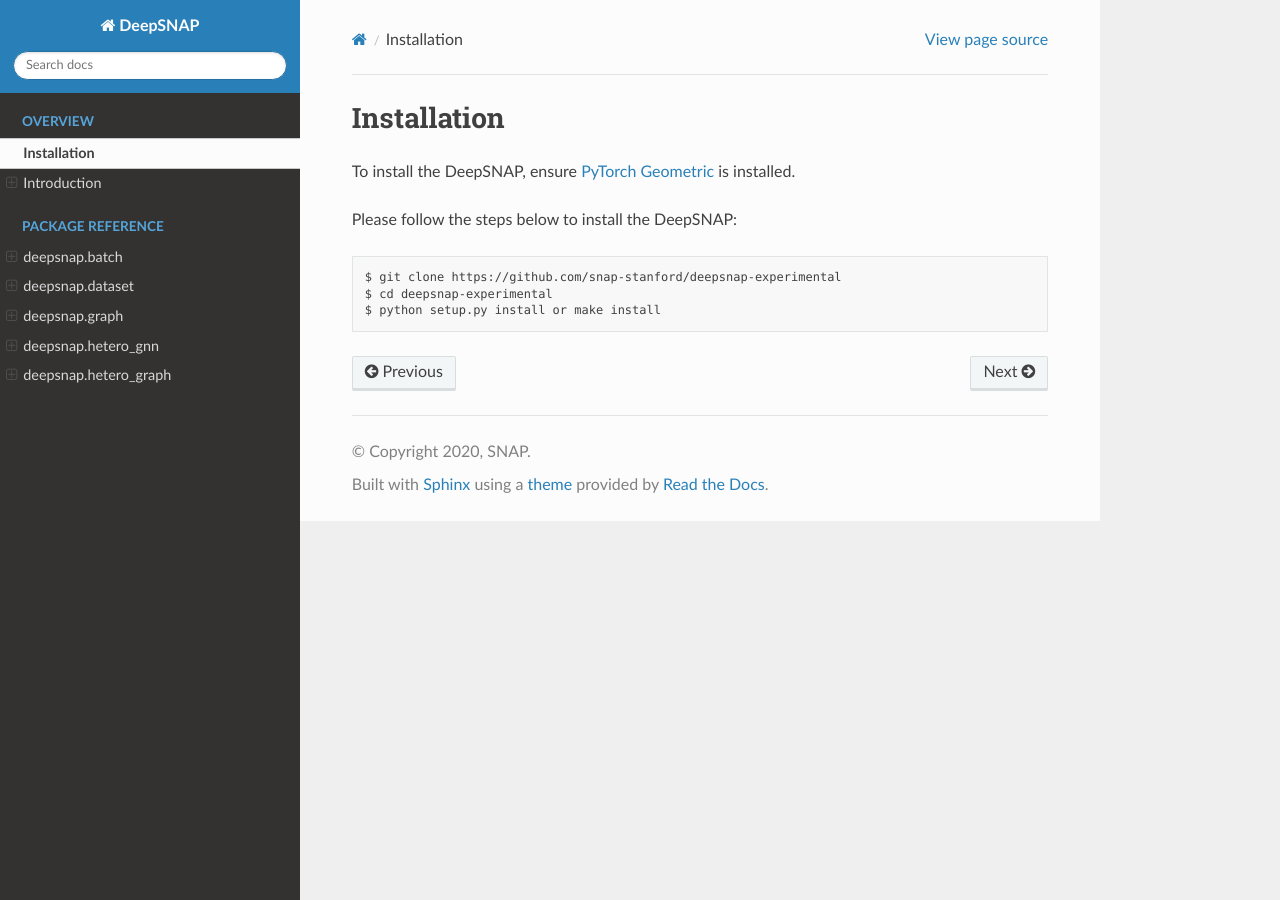
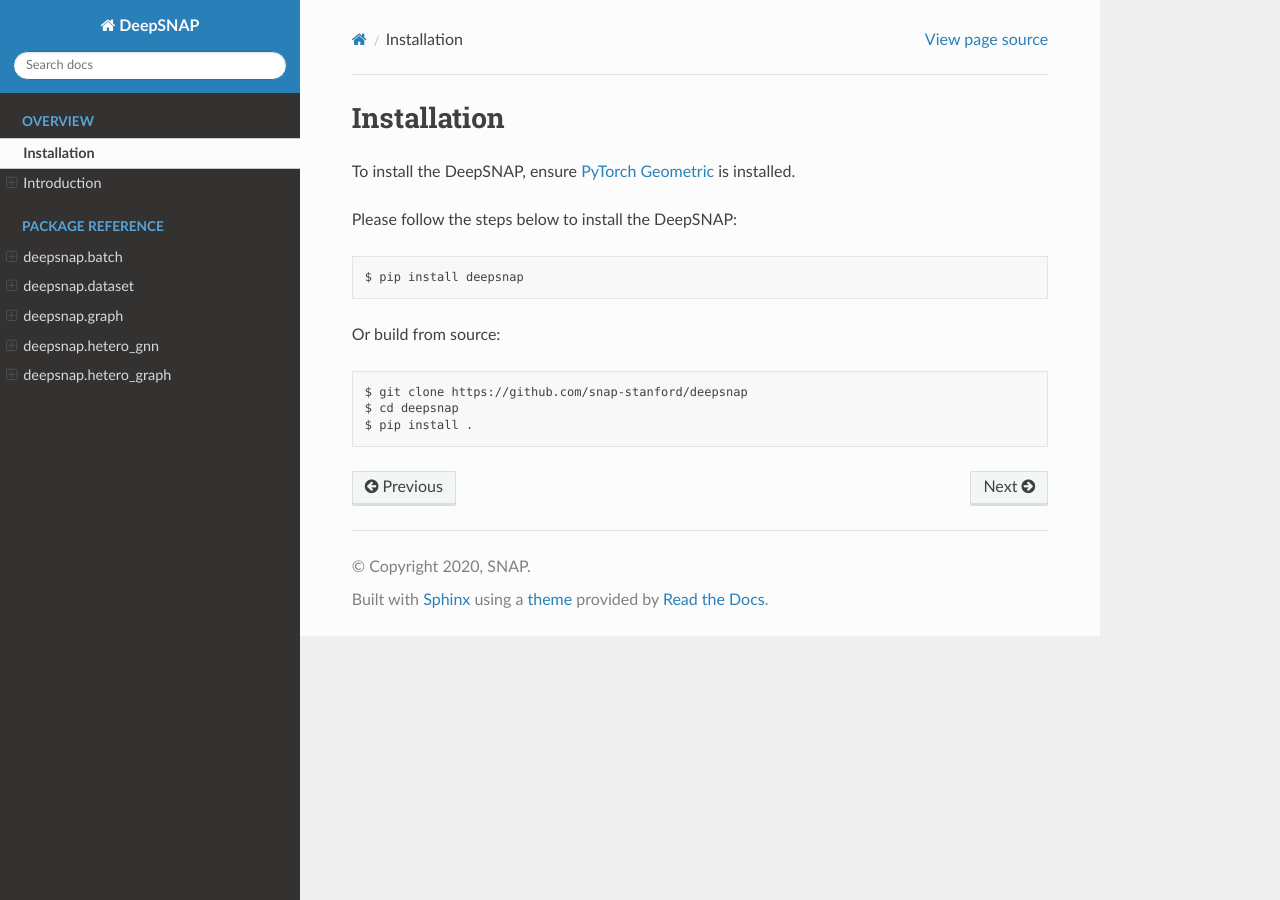
Before and after one commit to snap-stanford/deepsnap, a Sphinx documentation site: the page built from docs/source/notes/installation.rst, in a window 1280 px wide. Built offline with Sphinx 7.4.7 and the Read the Docs theme 2.0.0, drawn with Linux system fonts in a browser that asks for light colours.

```diff
--- a/docs/source/index.rst
+++ b/docs/source/index.rst
@@ -1,4 +1,4 @@
-:github_url: https://github.com/snap-stanford/deepsnap-experimental
+:github_url: https://github.com/snap-stanford/deepsnap
 
 .. include:: .special.rst
 
--- a/docs/source/notes/installation.rst
+++ b/docs/source/notes/installation.rst
@@ -7,6 +7,12 @@ Please follow the steps below to install the DeepSNAP:
 
 .. code-block:: none
 
-	$ git clone https://github.com/snap-stanford/deepsnap-experimental
-	$ cd deepsnap-experimental
-	$ python setup.py install or make install
+	$ pip install deepsnap
+
+Or build from source:
+
+.. code-block:: none
+
+	$ git clone https://github.com/snap-stanford/deepsnap
+	$ cd deepsnap
+	$ pip install .
```
Also changed, not shown: README.md (+35 -0 lines).
